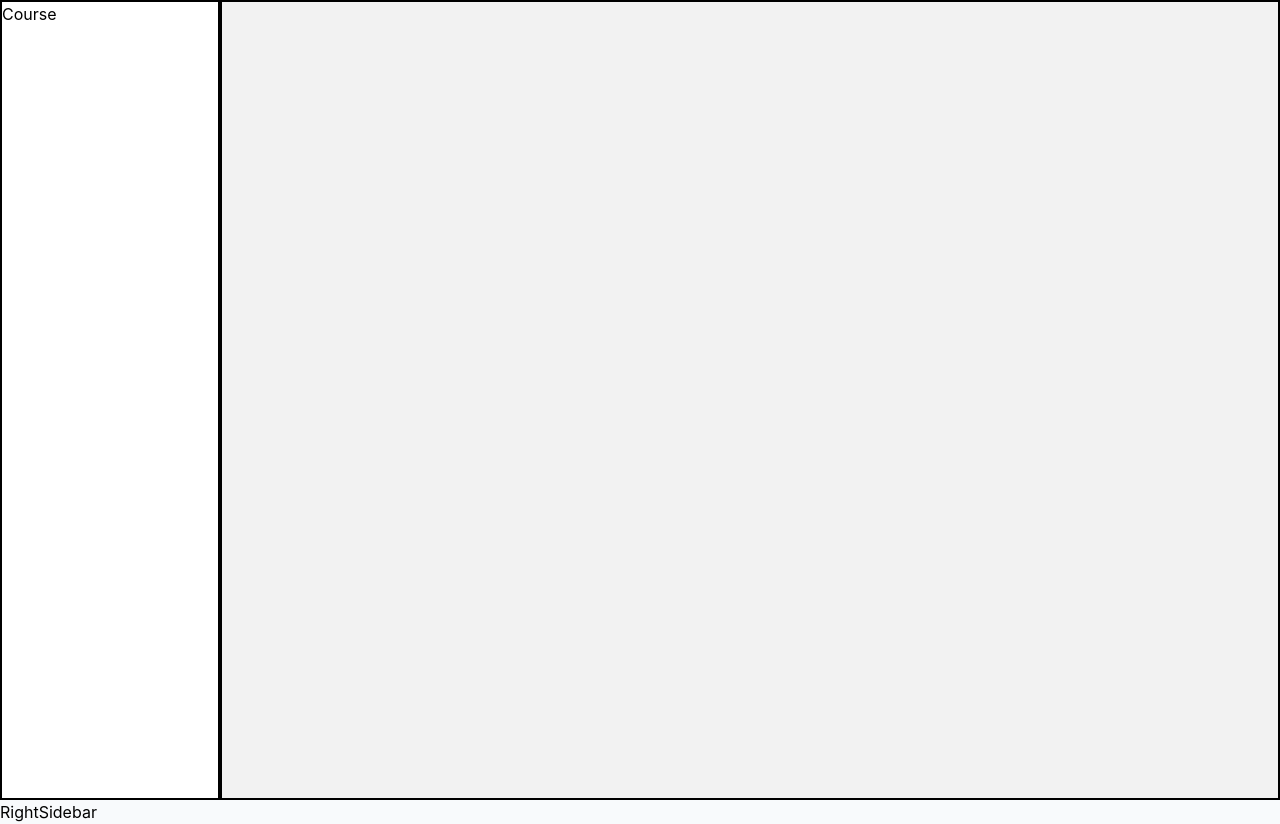
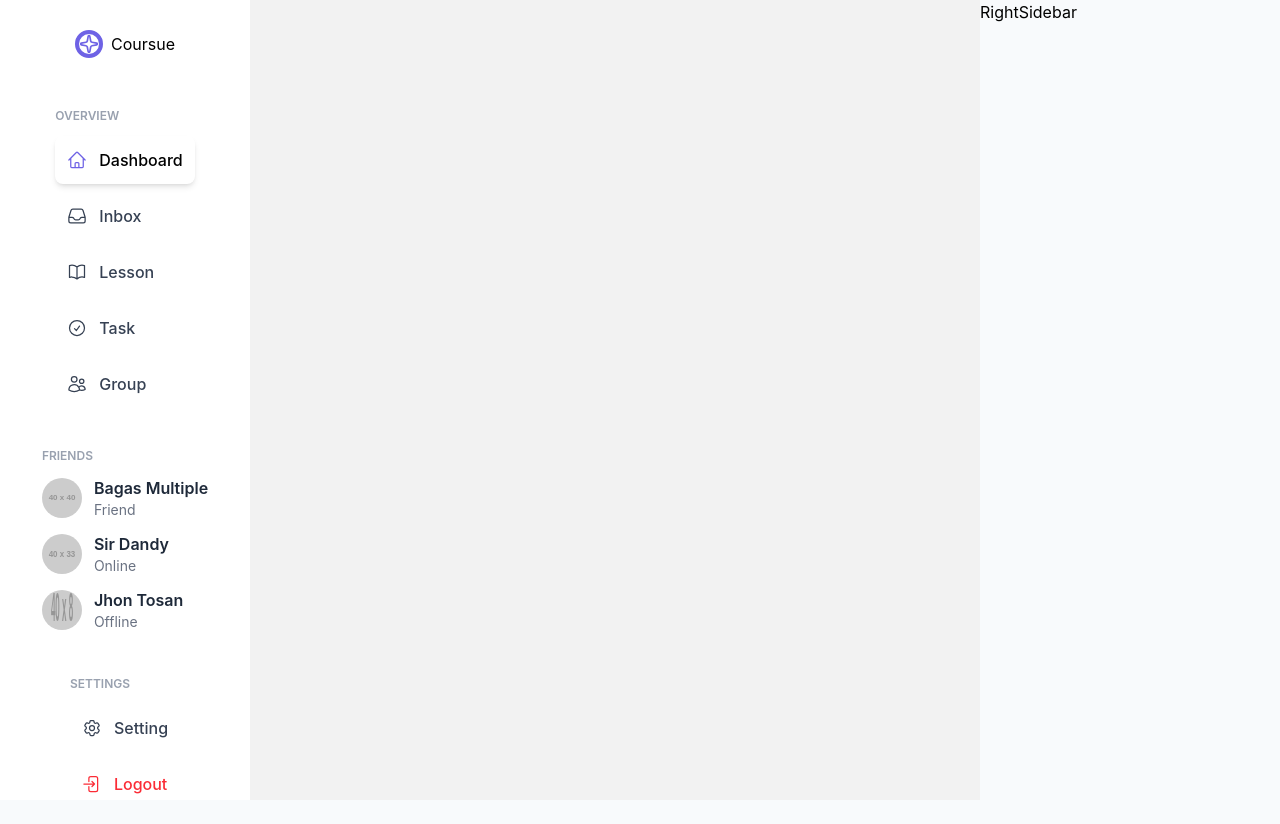
Before and after one commit to tobydevsolution/reactTailwindDashboard, a React (Vite) app: page / in a window 1280 px wide. Built offline with nearby package versions, Linux system fonts and the light colour scheme.

Commit message:
sidebar changes

```diff
--- a/package.json
+++ b/package.json
@@ -13,13 +13,13 @@
     "@fortawesome/fontawesome-svg-core": "^6.7.2",
     "@fortawesome/free-solid-svg-icons": "^6.7.2",
     "@fortawesome/react-fontawesome": "^0.2.2",
+    "@heroicons/react": "^2.2.0",
     "@tailwindcss/vite": "^4.1.11",
     "lucide-react": "^0.525.0",
     "react": "^19.1.0",
     "react-dom": "^19.1.0",
     "react-icons": "^5.5.0",
     "react-router-dom": "^7.6.3",
-    "router-dom": "^3.0.3",
     "tailwindcss": "^4.1.11"
   },
   "devDependencies": {
--- a/src/App.jsx
+++ b/src/App.jsx
@@ -7,7 +7,7 @@ import "../src/styles.css";
 
 function App() {
   return (
-    <main className=" grid grid-cols-[220px_1fr] ">
+    <main className=" grid grid-cols-[250px_1fr_300px] ">
       {/* Sidebar */}
       <Sidebar />
 
--- a/src/components/MainContent.jsx
+++ b/src/components/MainContent.jsx
@@ -2,7 +2,7 @@ import React from "react";
 
 const MainContent = () => {
   return (
-    <div className="bg-[#f2f2f2] w-calc(100%- 30%) border-2">
+    <div className="bg-[#f2f2f2] w-calc(100%- 30%)">
       <p className="text-center"></p>
     </div>
   );
--- a/src/components/Sidebar.jsx
+++ b/src/components/Sidebar.jsx
@@ -1,10 +1,123 @@
 import React from "react";
+import { Sparkle } from "lucide-react";
+import {
+  HomeIcon, // Equivalent to Home
+  InboxIcon, // Equivalent to Inbox
+  BookOpenIcon, // Equivalent to BookOpen
+  CheckCircleIcon, // Good replacement for Checklist (ChecklistIcon doesn't exist)
+  UsersIcon,
+  Cog6ToothIcon,
+  ArrowRightEndOnRectangleIcon, // Equivalent to Users
+} from "@heroicons/react/24/outline"; // For 24x24 outline icons
+const Sidebar = () => {
+  const navItems = [
+    {
+      name: "Dashboard",
+      icon: <HomeIcon className="h-5 w-5 text-[#6E62E5]" />,
+      active: true,
+    },
+    { name: "Inbox", icon: <InboxIcon className="h-5 w-5 text-gray" /> },
+    { name: "Lesson", icon: <BookOpenIcon className="h-5 w-5 text-gray" /> },
+    { name: "Task", icon: <CheckCircleIcon className="h-5 w-5 text-gray" /> },
+    { name: "Group", icon: <UsersIcon className="h-5 w-5 text-gray" /> },
+  ];
 
-const Sidebar = () => {
+  const friendItems = [
+    {
+      name: "Bagas Multiple",
+      status: "Friend",
+      avatar: "https://via.placeholder.com/40/FF5733/FFFFFF?text=BM",
+    },
+    {
+      name: "Sir Dandy",
+      status: "Online",
+      avatar: "https://via.placeholder.com/40/33AFFF/FFFFFF?text=SD",
+    },
+    {
+      name: "Jhon Tosan",
+      status: "Offline",
+      avatar: "https://via.placeholder.com/40/8A2BE2/FFFFFF?text=JT",
+    },
+  ];
   return (
-    <div className="border-2 bg-white h-[100vh]">
-      <div className="dashboard-logo">
-        <h2>Course</h2>
+    <div className="bg-white h-[100vh] flex flex-col justify-between items-center">
+      <div className="coursue-logo flex items-center justify-center mb-[50px] mt-[30px]">
+        <span className="rounded-full border-[#6E62E5] border-4 mr-2">
+          <Sparkle className="w-5 h-5 text-[#6E62E5]" />
+        </span>
+        <h2>Coursue</h2>
+      </div>
+
+      <nav className="mb-8">
+        <h2 className="text-xs text-gray-400 uppercase font-semibold mb-3">
+          Overview
+        </h2>
+        <ul>
+          {navItems.map((item) => (
+            <li key={item.name} className="mb-2">
+              <a
+                href="#"
+                className={`flex items-center p-3 rounded-lg ${
+                  item.active
+                    ? "bg-primary text-gray shadow-md"
+                    : "text-gray-700 hover:bg-gray-100"
+                }`}
+              >
+                {item.icon}
+                <span className="ml-3 font-medium">{item.name}</span>
+              </a>
+            </li>
+          ))}
+        </ul>
+      </nav>
+
+      {/* Friends Section */}
+      <div className="mb-8">
+        <h2 className="text-xs text-gray-400 uppercase font-semibold mb-3">
+          Friends
+        </h2>
+        <ul>
+          {friendItems.map((friend) => (
+            <li key={friend.name} className="mb-3">
+              <a href="#" className="flex items-center">
+                <img
+                  src={friend.avatar}
+                  alt={friend.name}
+                  className="w-10 h-10 rounded-full mr-3"
+                />
+                <div>
+                  <p className="font-semibold text-gray-800">{friend.name}</p>
+                  <p className="text-sm text-gray-500">{friend.status}</p>
+                </div>
+              </a>
+            </li>
+          ))}
+        </ul>
+      </div>
+      <div className="mt-auto">
+        <h2 className="text-xs text-gray-400 uppercase font-semibold mb-3">
+          Settings
+        </h2>
+        <ul>
+          <li className="mb-2">
+            <a
+              href="#"
+              className="flex items-center p-3 rounded-lg text-gray-700 hover:bg-gray-100"
+            >
+              <Cog6ToothIcon className="h-5 w-5" />
+              <span className="ml-3 font-medium">Setting</span>
+            </a>
+          </li>
+          <li>
+            <a
+              href="#"
+              className="flex items-center p-3 rounded-lg text-red-500 hover:bg-red-50 hover:text-red-600"
+            >
+              <ArrowRightEndOnRectangleIcon className="h-5 w-5" />
+              <span className="ml-3 font-medium">Logout</span>
+            </a>
+          </li>
+        </ul>
       </div>
     </div>
   );
```
Also changed, not shown: 1 other file (tests, documents, lock files or other folders).
